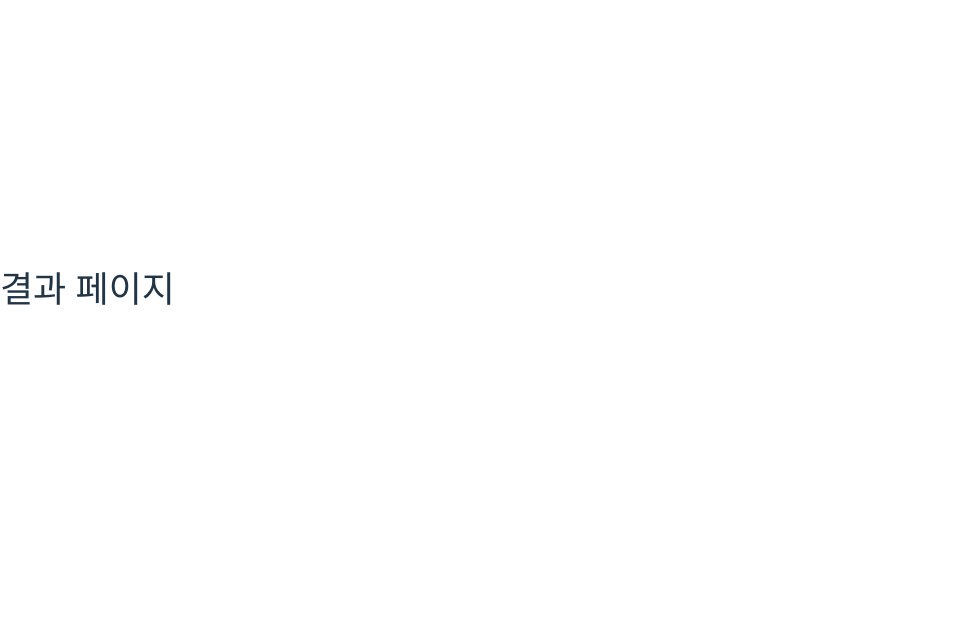
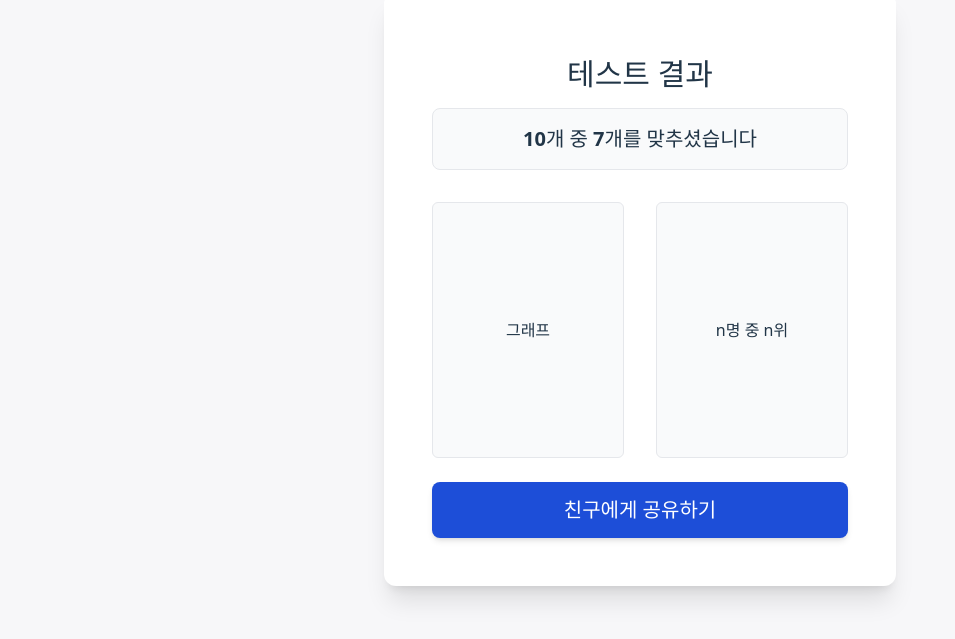
Before and after one commit to AILiteracyTest/Frontend, a React (Vite) app: page /result in a window 1280 px wide. Shown: the part 111-750 px from the top of the page, without its empty margins (0-955 px from the left). Built offline with nearby package versions, Linux system fonts and the light colour scheme.

Commit message:
Design: 결과 페이지 디자인

```diff
--- a/src/pages/ResultPage.tsx
+++ b/src/pages/ResultPage.tsx
@@ -1,7 +1,25 @@
+import WhiteCard from "../components/WhiteCard";
+import GrayCard from "../components/GrayCard";
+import Button from "../components/Button";
 export default function ResultPage() {
   return (
-    <div className="flex items-center justify-center h-screen">
-      <h1 className="text-4xl font-bold">결과 페이지</h1>
+    <div className="bg-app-bg flex items-center justify-center min-h-screen p-4 w-screen">
+      <WhiteCard>
+        <h1 className="text-3xl font-bold mb-4 mt-4">테스트 결과</h1>
+        <GrayCard className="text-xl font-bold ">
+          10개 중 7개를 맞추셨습니다
+        </GrayCard>
+        <div className="flex gap-8 mb-6 mt-8">
+          <GrayCard className=" h-64 w-1/2 rounded-md flex items-center justify-center">
+            {" "}
+            그래프
+          </GrayCard>
+          <GrayCard className=" h-64 w-1/2 rounded-md flex items-center justify-center">
+            n명 중 n위
+          </GrayCard>
+        </div>
+        <Button>친구에게 공유하기</Button>
+      </WhiteCard>
     </div>
   );
 }
```
